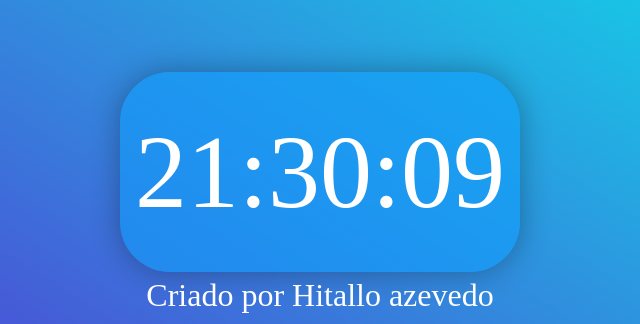
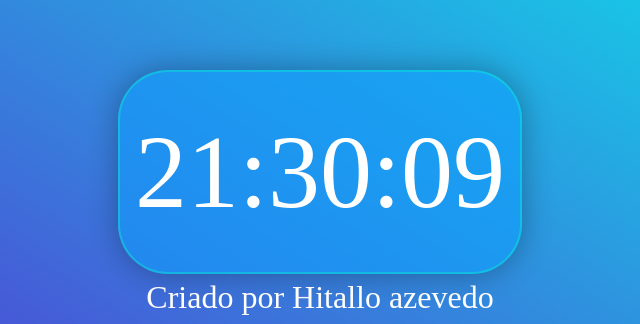
Before and after one commit to hitalloazevedo/relogiodigital, a plain HTML site: page index.html in a window 1280 px wide. Shown: the part 207-531 px from the top of the page, 320-960 px from the left. Drawn offline with Linux system fonts and the light colour scheme.

Commit message:
adding border

```diff
--- a/styles/style.css
+++ b/styles/style.css
@@ -22,6 +22,7 @@ html, body {
     line-height: 200px;
     border-radius: 50px;
     box-shadow: 0px 0px 30px #00000050;
+    border: 2px solid #00ffce5c;
 }
 
 footer {
```
